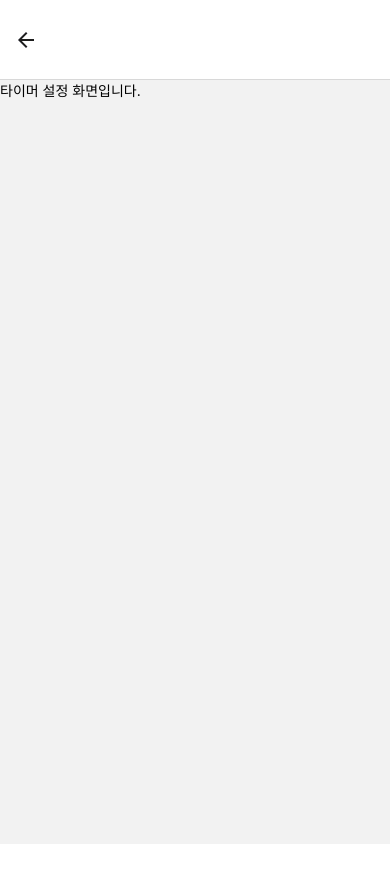
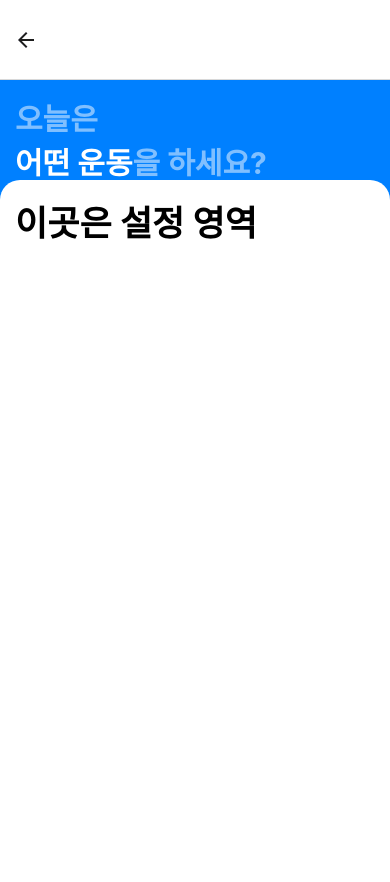
Before and after one commit to seungyeonkk/kuzal-exercise, a React Native app: screen /TimerSetting in a window 390 px wide. Shown: the top 882 px of the page. Before the commit the page ends 844 px from the top, so only its background shows below. Built offline with nearby package versions, Linux system fonts and the light colour scheme.

Commit message:
add animation view

```diff
--- a/app/pages/TimerSetting.js
+++ b/app/pages/TimerSetting.js
@@ -1,15 +1,97 @@
-import React from "react";
-import { View, Text } from "react-native";
+import React, { useRef } from "react";
 
+import styled from "styled-components/native";
+import { Animated, StyleSheet } from 'react-native';
 
+const Container = styled.View`
+    flex: 1;
+`;
+
+const TopContainer = styled.View`
+    flex: 1;
+    background-color: #0080FF;
+    padding: 15px;
+`;
+const Row = styled.View`
+    flex-direction: row;
+`;
+const HighlightText = styled.Text`
+    color: #ffffff;
+    font-size: 30px;
+    font-weight: bold;
+`;
+const NormalText = styled.Text`
+    color: #ffffff;
+    opacity: 0.5;
+    font-size: 30px;
+    font-weight: bold;
+`;
+const ExerciseText = styled.Text`
+    color: #000000;
+    font-size: 35px;
+    font-weight: bold;
+`;
+
+const BottomContainer = styled.View`
+    flex: 1;
+    padding: 15px;
+`;
 
 const TimerSetting = () => {
 
+    const flexAnimation = useRef(new Animated.Value(500)).current;
+
+    const showBottomContainer = () => {
+       /*
+       이것은 따로 정리 예정
+       Animated.timing(flexAnimation, {
+            toValue: 100,
+            duration: 300,
+            useNativeDriver: false
+        }).start();
+        */
+        Animated.spring (
+            flexAnimation, {
+                toValue : 100,
+                friction : 8,
+                tension : 70,
+                useNativeDriver: false
+        }).start();
+    };
+
+    showBottomContainer();
+
     return (
-        <View>
-            <Text>타이머 설정 화면입니다.</Text>
-        </View>
+        <Container>
+            <TopContainer>
+                <Row>
+                    <NormalText>오늘은</NormalText>
+                </Row>
+                <Row>
+                    <HighlightText>어떤 운동</HighlightText>
+                    <NormalText>을 하세요?</NormalText>
+                </Row>
+            </TopContainer>
+            <Animated.View style={[{top: flexAnimation}, styles.animatedView]}>
+                <BottomContainer>
+                    <ExerciseText>이곳은 설정 영역</ExerciseText>
+                </BottomContainer>
+            </Animated.View>
+        </Container>
     );
 }
 
+const styles = StyleSheet.create({
+
+    animatedView: {
+        position: 'absolute',
+        width: '100%',
+        height: '100%',
+        borderTopLeftRadius: 20,
+        borderTopRightRadius: 20,
+        backgroundColor: '#ffffff'
+    }
+
+});
+
 export default TimerSetting;
--- a/package.json
+++ b/package.json
@@ -21,7 +21,7 @@
     "react-native-safe-area-context": "3.2.0",
     "react-native-screens": "~3.4.0",
     "react-native-web": "~0.13.12",
-    "styled-components": "^5.3.0"
+    "styled-components": "^5.3.1"
   },
   "devDependencies": {
     "@babel/core": "^7.9.0"
```
Also changed, not shown: 1 other file (tests, documents, lock files or other folders).
